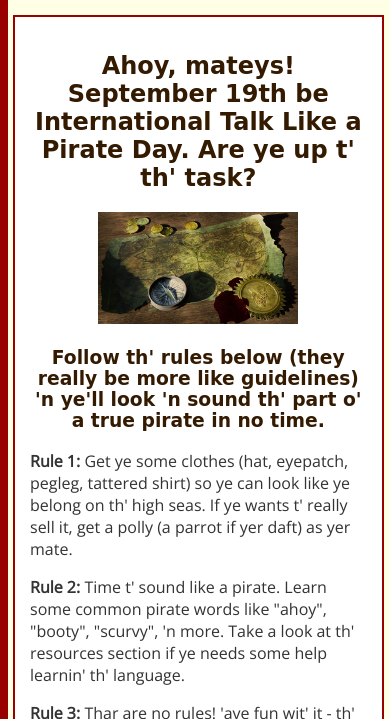
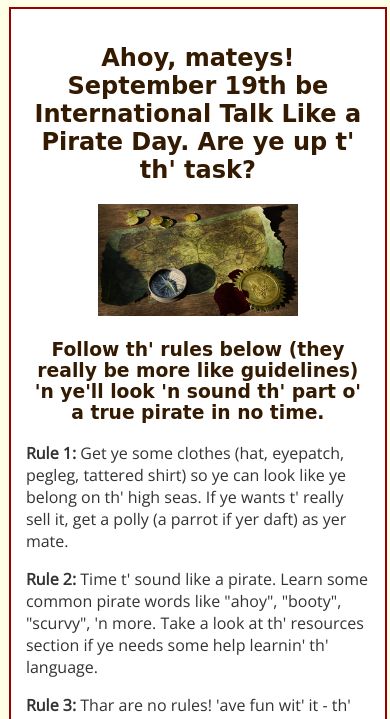
Before and after one commit to whimsicurl-creations/pirates-float, a plain HTML site: page lesson5.html in a window 390 px wide. Shown: the part 381-1100 px from the top of the page. Drawn offline with nearby package versions, Linux system fonts and the light colour scheme; a web font is replaced by a local one.

Commit message:
modify media queries

```diff
--- a/lesson5.css
+++ b/lesson5.css
@@ -114,16 +114,26 @@ section {
 
 /* Mobile */
 @media (max-width: 599px) {
+    body {
+        margin: 0;
+        padding: 0;
+    }
     article {
         width: 100%;
         margin: 0;
         padding: 5px;
+    }
+    .content-wrapper {
+        width: 98%;
     }
     #header-img {
         max-width: 200px;
         margin-top: 5px;
         margin-left: calc(50% - 100px);
         margin-bottom: 15px;
+    }
+    section {
+        min-height: 500px;
     }
     #main {
         float: none;
```
